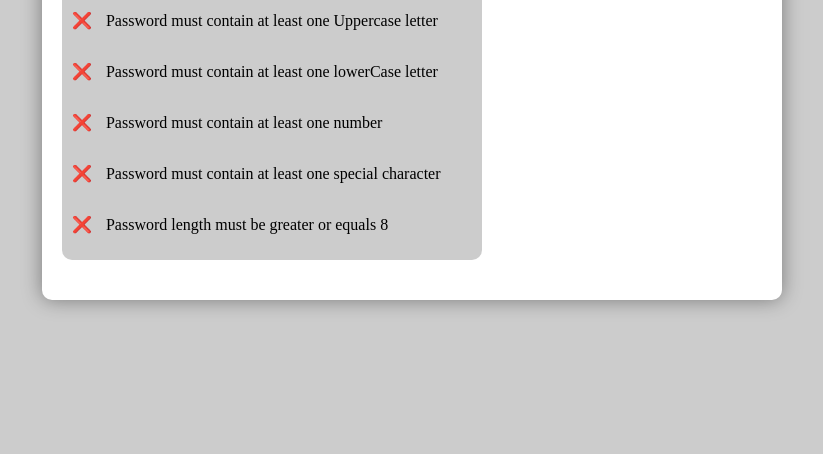
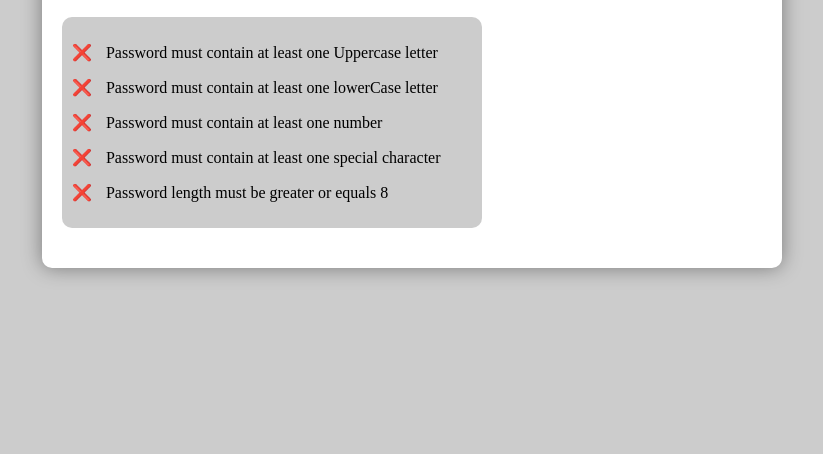
Before and after one commit to Samuel3310/confirm-password, a plain HTML site: page index.html in a window 1280 px wide. Shown: the part 362-816 px from the top of the page, without its empty margins (236-1059 px from the left). Drawn offline with Linux system fonts and the light colour scheme.

Commit message:
Update index.html

```diff
--- a/index.html
+++ b/index.html
@@ -62,9 +62,7 @@
         .messages {
             width: 100%;
             max-width: 400px;
-            display: flex;
-            flex-direction: column;
-            justify-content: center;
+           margin: 0 auto;
             text-align: left;
             background-color: #ccc;
             margin: 20px 0;
```
